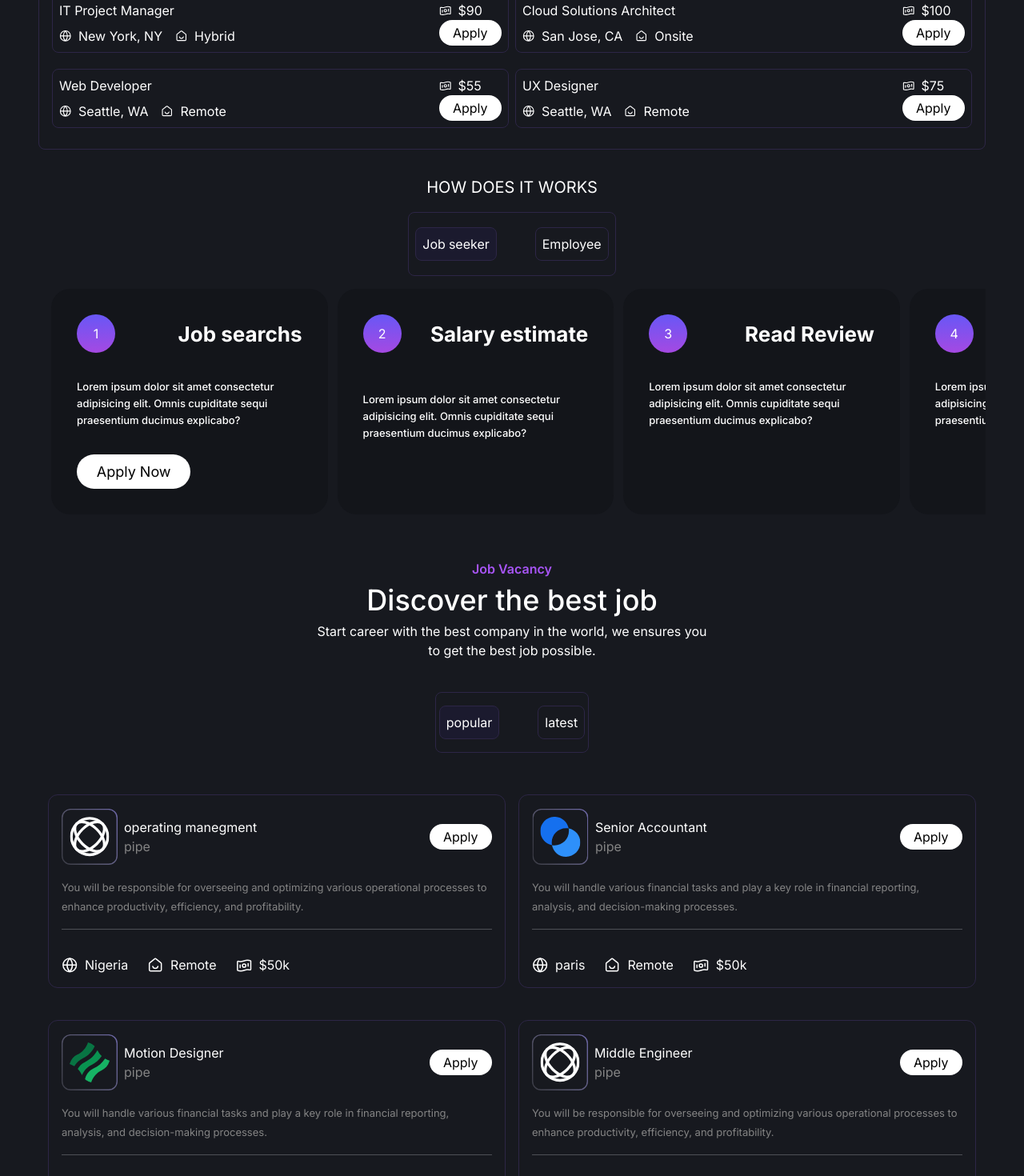
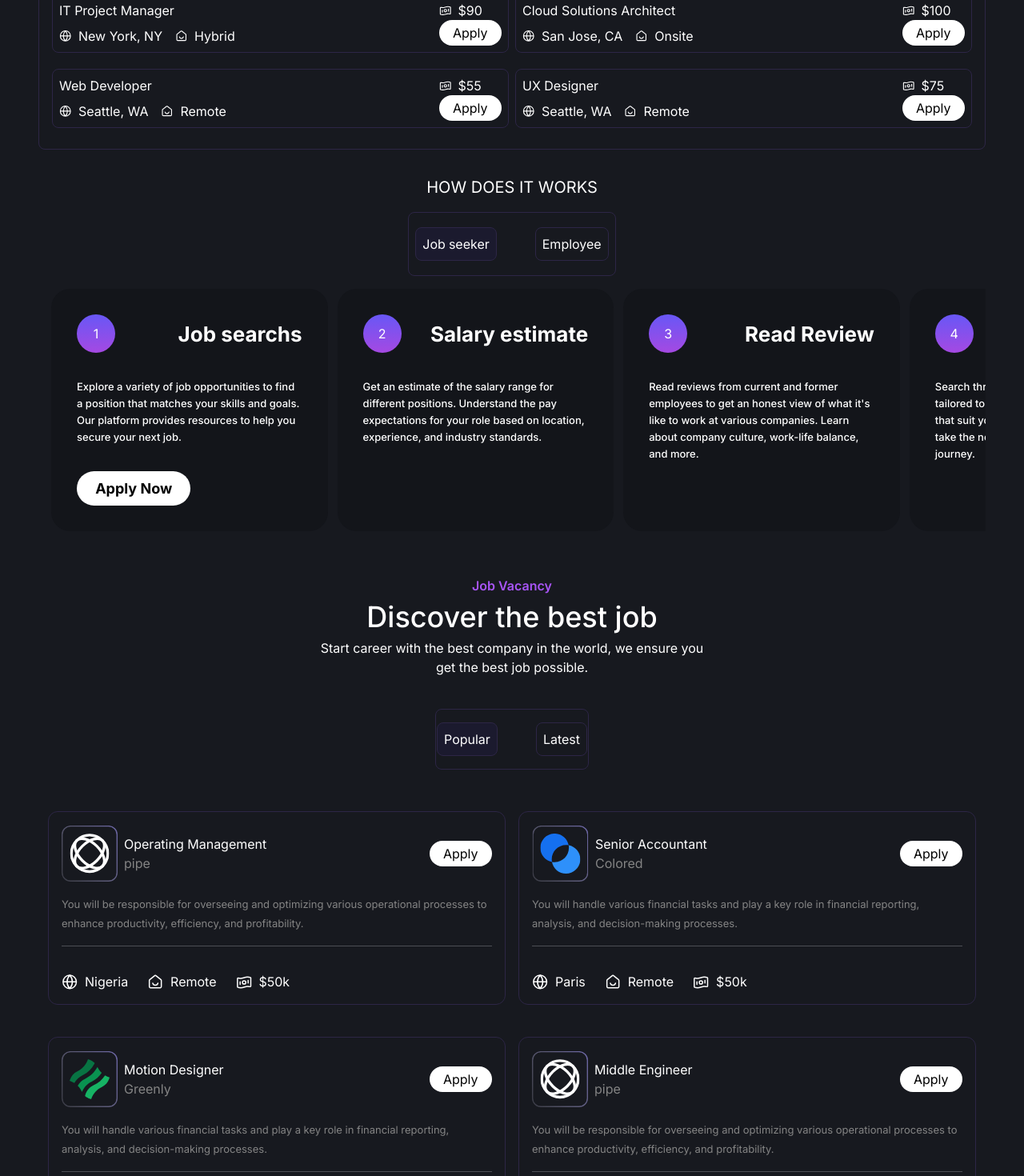
Before and after one commit to Cyrusweb/Jobseek-, a React (Vite) app: page / in a window 1280 px wide. Shown: the part 1330-2800 px from the top of the page at 80% size. Built offline with nearby package versions, Linux system fonts and the light colour scheme.

Commit message:
Leo x changes

```diff
--- a/src/Components/About/IntroductionCard.jsx
+++ b/src/Components/About/IntroductionCard.jsx
@@ -16,7 +16,7 @@ const IntroductionCard = ({ content }) => {
         }   `}
       >
         {" "}
-        {content.heading}{" "}
+        {content.heading}
       </h1>
       <p className="text-sm text-center">{content.subText}</p>
     </div>
--- /dev/null
+++ b/src/Components/Company.jsx
@@ -0,0 +1,7 @@
+import React from "react";
+
+function Company() {
+  return <div>Company Will be here</div>;
+}
+
+export default Company;
--- /dev/null
+++ b/src/Components/Contact.jsx
@@ -0,0 +1,7 @@
+import React from "react";
+
+function Contact() {
+  return <div>Contact</div>;
+}
+
+export default Contact;
--- /dev/null
+++ b/src/Components/Faq.jsx
@@ -0,0 +1,7 @@
+import React from "react";
+
+function Faq() {
+  return <div>Faq</div>;
+}
+
+export default Faq;
--- /dev/null
+++ b/src/Components/Gigs.jsx
@@ -0,0 +1,7 @@
+import React from "react";
+
+function Gigs() {
+  return <div>Gigs</div>;
+}
+
+export default Gigs;
--- a/src/Components/Home.jsx
+++ b/src/Components/Home.jsx
@@ -6,11 +6,9 @@ import HowThose from "./pages/HowThose";
 import DisCover from "./pages/DisCover";
 import JobOpening from "./pages/JobOpening";
 import FooterHero from "./pages/FooterHero";
-
-// Footer
 function Home() {
   return (
-    <div className="flex flex-col w-full overflow-x-hidden items-center ">
+    <>
       <Hero />
       <WhatWeDo />
       <div>
@@ -27,7 +25,7 @@ function Home() {
           <FooterHero />
         </div>
       </div>
-    </div>
+    </>
   );
 }
 
--- /dev/null
+++ b/src/Components/Jobs.jsx
@@ -0,0 +1,7 @@
+import React from "react";
+
+function Jobs() {
+  return <div>Jobs Will be here</div>;
+}
+
+export default Jobs;
--- a/src/Components/pages/DisCover.jsx
+++ b/src/Components/pages/DisCover.jsx
@@ -1,4 +1,4 @@
-import React, { useEffect } from "react";
+import React from "react";
 import one from "../../assets/one.svg";
 import two from "../../assets/two.svg";
 import three from "../../assets/three.svg";
@@ -7,8 +7,55 @@ import price from "../../assets/price.svg";
 import remote from "../../assets/remote.svg";
 import { motion } from "framer-motion";
 
-// useEffect
 function DisCover() {
+  // Define the job listings data
+  const jobs = [
+    {
+      id: 1,
+      title: "Operating Management",
+      icon: one,
+      description:
+        "You will be responsible for overseeing and optimizing various operational processes to enhance productivity, efficiency, and profitability.",
+      location: "Nigeria",
+      type: "Remote",
+      salary: "$50k",
+      cartigory: "pipe",
+    },
+    {
+      id: 2,
+      title: "Senior Accountant",
+      icon: two,
+      description:
+        "You will handle various financial tasks and play a key role in financial reporting, analysis, and decision-making processes.",
+      location: "Paris",
+      type: "Remote",
+      salary: "$50k",
+      cartigory: "Colored",
+    },
+    {
+      id: 3,
+      title: "Motion Designer",
+      icon: three,
+      description:
+        "You will handle various financial tasks and play a key role in financial reporting, analysis, and decision-making processes.",
+      location: "Lagos",
+      type: "Remote",
+      salary: "$50k-$60k",
+      cartigory: "Greenly",
+    },
+    {
+      id: 4,
+      title: "Middle Engineer",
+      icon: one,
+      description:
+        "You will be responsible for overseeing and optimizing various operational processes to enhance productivity, efficiency, and profitability.",
+      location: "London",
+      type: "Remote",
+      salary: "$50k",
+      cartigory: "pipe",
+    },
+  ];
+
   return (
     <>
       <main>
@@ -20,39 +67,42 @@ function DisCover() {
             Discover the best job
           </h1>
           <div className="mx-[20px]">
-            <p className="text-[12px] text-white    md:text-[16px]   lg:w-[40%] md:w-[60%] m-auto">
-              Start career with the best company in the world, we ensures you to
-              get the best job possible.
+            <p className="text-[12px] text-white md:text-[16px] lg:w-[40%] md:w-[60%] m-auto">
+              Start career with the best company in the world, we ensure you get
+              the best job possible.
             </p>
           </div>
 
-          <div className="border-[#2D2646] mt-10  w-[70%]  md:w-[28%] lg:w-[15%] m-auto text-white border-[1px] rounded-lg flex justify-center gap-x-12 p-[16px] ">
+          <div className="border-[#2D2646] mt-10 w-[70%] md:w-[28%] lg:w-[15%] m-auto text-white border-[1px] rounded-lg flex justify-center gap-x-12 p-[16px] ">
             <div>
-              <div className="bg-[#1B1A2E] flex gap-1 w-full md:text-[16px] text-[18px]  rounded-lg p-2 border-[#2D2646] border-[1px]">
-                <p> popular </p>
+              <div className="bg-[#1B1A2E] flex gap-1 w-full md:text-[16px] text-[18px] rounded-lg p-2 border-[#2D2646] border-[1px]">
+                <p>Popular</p>
               </div>
             </div>
             <div>
-              <div className="border-[#2D2646] md:text-[16px]   w-full text-[18px]   border-[1px] p-2 rounded-lg">
-                latest
+              <div className="border-[#2D2646] md:text-[16px] w-full text-[18px] border-[1px] p-2 rounded-lg">
+                Latest
               </div>
             </div>
           </div>
         </article>
-        {/* section */}
-        <section className=" md:mx-12 p-3 md:m-auto m-[0.27rem]  ">
-          <footer className=" md:grid gap-x-4 grid-cols-2 justify-center ">
-            <motion.main className=" border-[1px] p-4 mt-10 border-[#2D2646] rounded-xl">
-              <div className="flex items-center justify-between  ">
+
+        {/* Job Listings Section */}
+        <section className="md:mx-12 p-3 md:m-auto m-[0.27rem]">
+          <footer className="md:grid gap-x-4 grid-cols-2 justify-center">
+            {jobs.map((job) => (
+              <motion.main
+                key={job.id}
+                className="border-[1px] p-4 mt-10 border-[#2D2646] rounded-xl"
+              >
+                <div className="flex items-center justify-between">
                   <div className="flex items-center gap-2">
                     <figure>
-                    <img src={one} alt="one" />
+                      <img src={job.icon} alt={job.title} />
                     </figure>
                     <div>
-                    <p className="text-[#ffff] text-[16px]">
-                      operating manegment
-                    </p>
-                    <p className="text-[#848484]">pipe</p>
+                      <p className="text-[#ffff] text-[16px]">{job.title}</p>
+                      <p className="text-[#848484]">{job.cartigory}</p>
                     </div>
                   </div>
                   <div>
@@ -62,171 +112,32 @@ function DisCover() {
                   </div>
                 </div>
                 <article>
-                <p className="text-[#848484] border-b-[1px] leading-[24px]  text-[13px]  border-[#4d4f55] pb-4 mt-4">
-                  You will be responsible for overseeing and optimizing various
-                  operational processes to enhance productivity, efficiency, and
-                  profitability.
+                  <p className="text-[#848484] border-b-[1px] leading-[24px] text-[13px] border-[#4d4f55] pb-4 mt-4">
+                    {job.description}
                   </p>
                   <footer className="flex gap-6 items-center mt-8 text-white">
                     <div className="flex items-center gap-2">
                       <figure>
-                      <img src={location} alt="" />
+                        <img src={location} alt="Location" />
                       </figure>
-                    <p> Nigeria</p>
+                      <p>{job.location}</p>
                     </div>
                     <div className="flex items-center gap-2">
                       <figure>
-                      <img src={remote} alt="" />
+                        <img src={remote} alt="Remote" />
                       </figure>
-                    <p> Remote</p>
+                      <p>{job.type}</p>
                     </div>
                     <div className="flex items-center gap-2">
                       <figure>
-                      <img src={price} alt="" />
+                        <img src={price} alt="Salary" />
                       </figure>
-                    <p> $50k</p>
+                      <p>{job.salary}</p>
                     </div>
                   </footer>
                 </article>
               </motion.main>
-            <motion.main className=" border-[1px] p-4 mt-10 border-[#2D2646] rounded-xl">
-              <div className="flex items-center justify-between  ">
-                <div className="flex items-center gap-2">
-                  <figure>
-                    <img src={two} alt="two" />
-                  </figure>
-                  <div>
-                    <p className="text-[#ffff] text-[16px]">
-                      Senior Accountant
-                    </p>
-                    <p className="text-[#848484]">pipe</p>
-                  </div>
-                </div>
-                <div>
-                  <button className="bg-white text-black w-[78.47px] rounded-full py-1 text-[16px]">
-                    Apply
-                  </button>
-                </div>
-              </div>
-              <article>
-                <p className="text-[#848484] border-b-[1px] ] leading-[24px] text-[13px] border-[#4d4f55] pb-4 mt-4">
-                  You will handle various financial tasks and play a key role in
-                  financial reporting, analysis, and decision-making processes.
-                </p>
-                <footer className="flex gap-6 items-center mt-8 text-white">
-                  <div className="flex items-center gap-2">
-                    <figure>
-                      <img src={location} alt="" />
-                    </figure>
-                    <p> paris</p>
-                  </div>
-                  <div className="flex items-center gap-2">
-                    <figure>
-                      <img src={remote} alt="" />
-                    </figure>
-
-                    <p> Remote</p>
-                  </div>
-                  <div className="flex items-center gap-2">
-                    <figure>
-                      <img src={price} alt="" />
-                    </figure>
-
-                    <p> $50k</p>
-                  </div>
-                </footer>
-              </article>
-            </motion.main>
-
-            <motion.main className=" border-[1px] p-4 mt-10 border-[#2D2646] rounded-xl">
-              <div className="flex items-center justify-between  ">
-                <div className="flex items-center gap-2">
-                  <figure>
-                    <img src={three} alt="three" />
-                  </figure>
-                  <div>
-                    <p className="text-[#ffff] text-[16px]">Motion Designer</p>
-                    <p className="text-[#848484]">pipe</p>
-                  </div>
-                </div>
-                <div>
-                  <button className="bg-white text-black w-[78.47px] rounded-full py-1 text-[16px]">
-                    Apply
-                  </button>
-                </div>
-              </div>
-              <article>
-                <p className="text-[#848484] border-b-[1px]  leading-[24px] text-[13px]  border-[#4d4f55] pb-4 mt-4">
-                  You will handle various financial tasks and play a key role in
-                  financial reporting, analysis, and decision-making processes.
-                </p>
-                <footer className="flex gap-6 items-center mt-8 text-white">
-                  <div className="flex items-center gap-2">
-                    <img src={location} alt="" />
-                    <p> lagos</p>
-                  </div>
-                  <div className="flex items-center gap-2">
-                    <figure>
-                      <img src={remote} alt="" />
-                    </figure>
-
-                    <p> Remote</p>
-                  </div>
-                  <div className="flex items-center gap-2">
-                    <figure>
-                      <img src={price} alt="" />
-                    </figure>
-
-                    <p> $50k-$60k</p>
-                  </div>
-                </footer>
-              </article>
-            </motion.main>
-            <motion.main className=" border-[1px] p-4 mt-10 border-[#2D2646] rounded-xl">
-              <div className="flex items-center justify-between  ">
-                <div className="flex items-center gap-2">
-                  <figure>
-                    <img src={one} alt="one" />
-                  </figure>
-                  <div>
-                    <p className="text-[#ffff] text-[16px]">Middle Engineer</p>
-                    <p className="text-[#848484]">pipe</p>
-                  </div>
-                </div>
-                <div>
-                  <button className="bg-white text-black w-[78.47px] rounded-full py-1 text-[16px]">
-                    Apply
-                  </button>
-                </div>
-              </div>
-              <article>
-                <p className="text-[#848484] text-[13px]   leading-[24px]  border-b-[1px] border-[#4d4f55] pb-4 mt-4">
-                  You will be responsible for overseeing and optimizing various
-                  operational processes to enhance productivity, efficiency, and
-                  profitability.
-                </p>
-                <footer className="flex gap-6 items-center mt-8 text-white">
-                  <div className="flex items-center gap-2">
-                    <figure>
-                      <img src={location} alt="" />
-                    </figure>
-                    <p> lodona</p>
-                  </div>
-                  <div className="flex items-center gap-2">
-                    <figure>
-                      <img src={remote} alt="" />
-                    </figure>
-                    <p> Remote</p>
-                  </div>
-                  <div className="flex items-center gap-2">
-                    <figure>
-                      <img src={price} alt="" />
-                    </figure>
-                    <p> $50k</p>
-                  </div>
-                </footer>
-              </article>
-            </motion.main>
+            ))}
           </footer>
         </section>
       </main>
--- a/src/Components/pages/HowThose.jsx
+++ b/src/Components/pages/HowThose.jsx
@@ -1,101 +1,75 @@
 import React from "react";
 
 function HowThose() {
+  const data = [
+    {
+      title: "Job searchs",
+      text: "Explore a variety of job opportunities to find a position that matches your skills and goals. Our platform provides resources to help you secure your next job.",
+    },
+    {
+      title: "Salary estimate",
+      text: "Get an estimate of the salary range for different positions. Understand the pay expectations for your role based on location, experience, and industry standards.",
+    },
+    {
+      title: "Read Review",
+      text: "Read reviews from current and former employees to get an honest view of what it's like to work at various companies. Learn about company culture, work-life balance, and more.",
+    },
+    {
+      title: "Job searchs",
+      text: "Search through thousands of job listings tailored to your career aspirations. Find roles that suit your expertise and preferences to take the next step in your professional journey.",
+    },
+  ];
+
   return (
     <>
-      <main className="  md:mx-12 mt-[5rem]  md:mt-[2rem] md:m-auto m-3 ">
+      <main className="md:mx-12 mt-[5rem] md:mt-[2rem] md:m-auto m-3">
         <section>
           <h1 className="text-white text-center text-[20px]">
             HOW DOES IT WORKS
           </h1>
-          <div className="border-[#2D2646] mt-4 w-[94%] md:w-[40%] lg:w-[22%] m-auto text-white border-[1px] rounded-lg flex justify-center gap-x-12 p-[18px] ">
+          <div className="border-[#2D2646] mt-4 w-[94%] md:w-[40%] lg:w-[22%] m-auto text-white border-[1px] rounded-lg flex justify-center gap-x-12 p-[18px]">
             <div>
-              <div className="bg-[#1B1A2E] flex gap-1 w-full md:text-[16px] text-[18px]  rounded-lg p-2 border-[#2D2646] border-[1px]">
-                <p> Job </p>
+              <div className="bg-[#1B1A2E] flex gap-1 w-full md:text-[16px] text-[18px] rounded-lg p-2 border-[#2D2646] border-[1px]">
+                <p>Job</p>
                 <p>seeker</p>
               </div>
             </div>
             <div>
-              <div className="border-[#2D2646] md:text-[16px]   w-full text-[18px]   border-[1px] p-2 rounded-lg">
+              <div className="border-[#2D2646] md:text-[16px] w-full text-[18px] border-[1px] p-2 rounded-lg">
                 Employee
               </div>
             </div>
           </div>
         </section>
 
-        <main className="flex gap-3  p-4 overflow-x-auto ">
-          {/* <div className="flex space-x-6 px-6"> */}
-          <article className="bg-[#13151A]  flex-shrink-0  lg:w-[30%]  md:w-[50%]  w-[90%]  p-8 rounded-3xl  items-center">
+        <main className="flex gap-3 p-4 overflow-x-auto">
+          {data.map((article, index) => (
+            <article
+              key={index}
+              className="bg-[#13151A] flex-shrink-0 lg:w-[30%] md:w-[50%] w-[90%] p-8 rounded-3xl items-center"
+            >
               <div className="text-white flex gap-8 items-center justify-between">
                 <div>
-                <button className="btn rounded-full w-12 h-12">1</button>
+                  <button className="btn rounded-full w-12 h-12">
+                    {index + 1}
+                  </button>
                 </div>
                 <div>
-                <h1 className="text-[26px] font-bold">Job searchs</h1>
+                  <h1 className="text-[26px] font-bold">{article.title}</h1>
                 </div>
               </div>
               <div className="text-white mt-8">
                 <p className="leading-[21px] font-medium text-[13px]">
-                Lorem ipsum dolor sit amet consectetur adipisicing elit. Omnis
-                cupiditate sequi praesentium ducimus explicabo?
+                  {article.text}
                 </p>
-              <button className="bg-white w-[142.36px] text-black font=bold mt-8 rounded-full px-2 py-2 text-[18px]">
+                {index === 0 && (
+                  <button className="bg-white w-[142.36px] text-black font-bold mt-8 rounded-full px-2 py-2 text-[18px]">
                     Apply Now
                   </button>
+                )}
               </div>
             </article>
-
-          <article className="bg-[#13151A] flex-shrink-0 lg:w-[30%]  md:w-[50%]   w-[100%] p-8 rounded-3xl  items-center">
-            <div className="text-white flex items-center gap-8 justify-between">
-              <div>
-                <button className="btn rounded-full w-12 h-12">2</button>
-              </div>
-              <div>
-                <h1 className="text-[26px] font-bold">Salary estimate </h1>
-              </div>
-            </div>
-            <div className="text-white mt-12">
-              <p className="leading-[21px] font-medium text-[13px]">
-                Lorem ipsum dolor sit amet consectetur adipisicing elit. Omnis
-                cupiditate sequi praesentium ducimus explicabo?
-              </p>
-            </div>
-          </article>
-
-          <article className="bg-[#13151A] flex-shrink-0 lg:w-[30%]  md:w-[50%]  w-[90%] p-8 rounded-3xl ">
-            <div className="text-white flex items-center  gap-8 justify-between">
-              <div>
-                <button className="btn rounded-full w-12 h-12">3</button>
-              </div>
-              <div>
-                <h1 className="text-[26px] font-bold">Read Review</h1>
-              </div>
-            </div>
-            <div className="text-white mt-8">
-              <p className="leading-[21px] font-medium text-[13px]">
-                Lorem ipsum dolor sit amet consectetur adipisicing elit. Omnis
-                cupiditate sequi praesentium ducimus explicabo?
-              </p>
-            </div>
-          </article>
-
-          <article className="bg-[#13151A] flex-shrink-0  lg:w-[30%] md:w-[50%]  w-[90%] p-8 rounded-3xl  items-center">
-            <div className="text-white flex items-center  gap-8  justify-between">
-              <div>
-                <button className="btn rounded-full w-12 h-12">4</button>
-              </div>
-              <div>
-                <h1 className="text-[26px] font-bold">Job searchs</h1>
-              </div>
-            </div>
-            <div className="text-white mt-8">
-              <p className="leading-[21px]  font-medium text-[13px]">
-                Lorem ipsum dolor sit amet consectetur adipisicing elit. Omnis
-                cupiditate sequi praesentium ducimus explicabo?
-              </p>
-            </div>
-          </article>
-          {/* </div> */}
+          ))}
         </main>
       </main>
     </>
--- a/src/Components/pages/JobList.jsx
+++ b/src/Components/pages/JobList.jsx
@@ -1,4 +1,3 @@
-// JobList.js
 import React from "react";
 import location from "../../assets/location.svg";
 import price from "../../assets/price.svg";
```
Also changed, not shown: src/App.jsx (+10 -2 lines), src/Components/pages/Nav.jsx (+6 -2 lines). Lines whose indentation alone changed are shown as unchanged.
